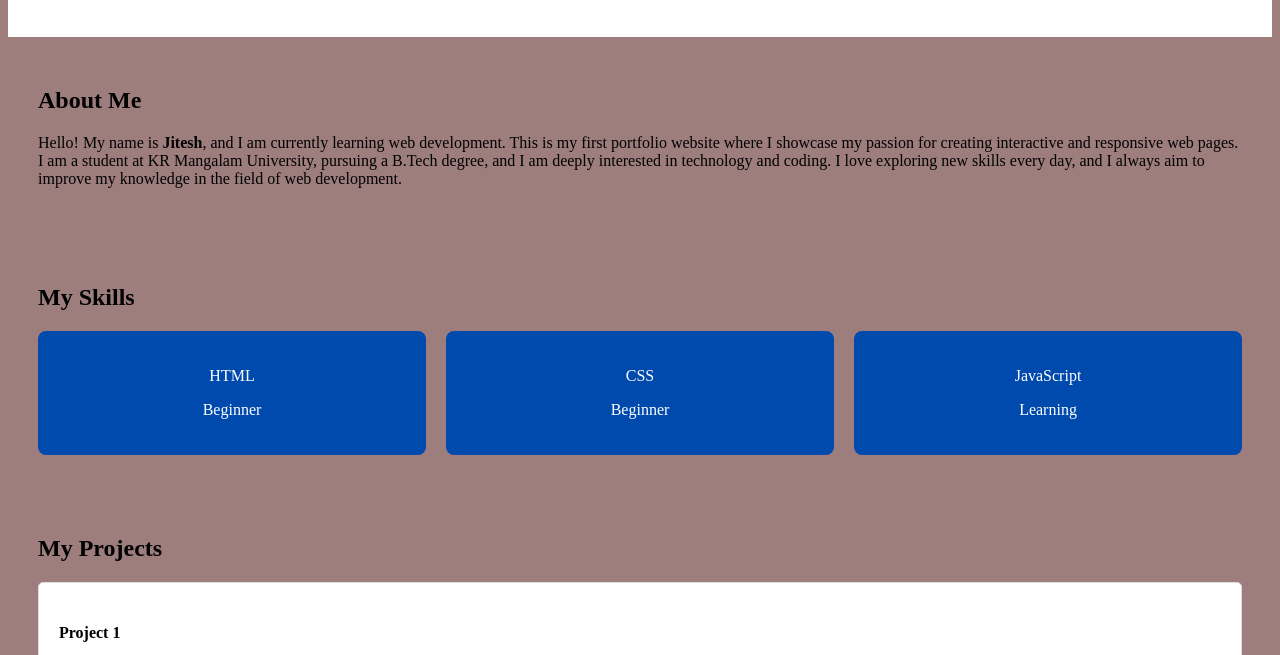
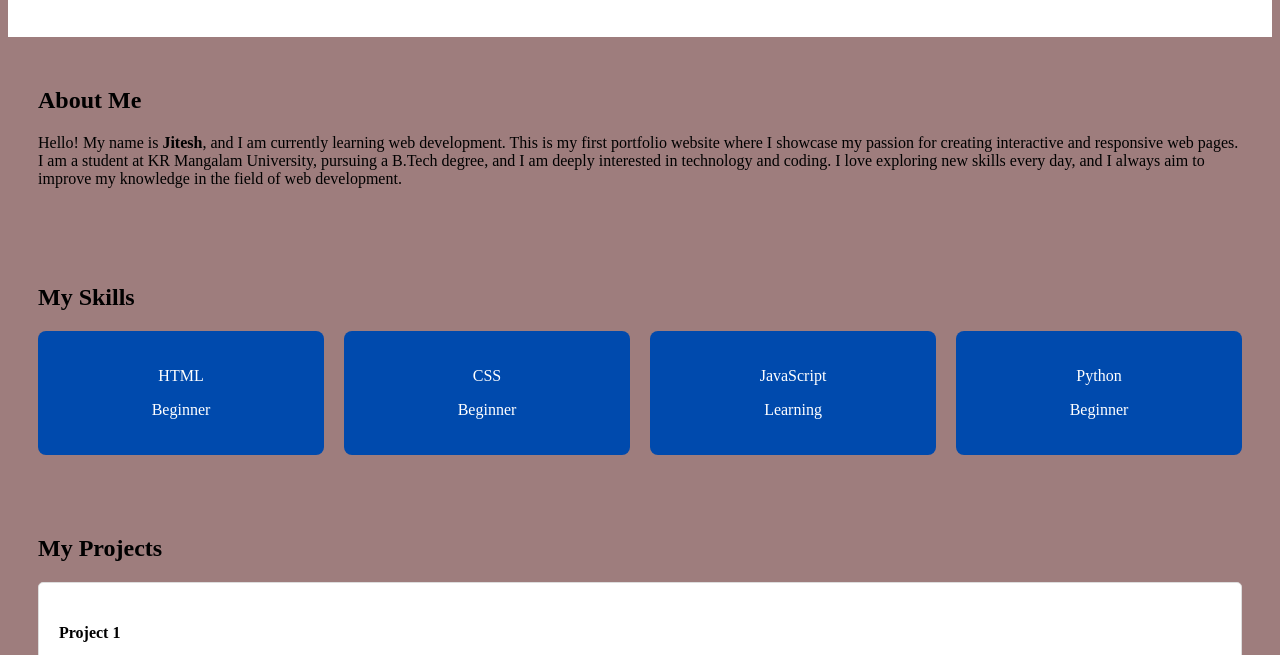
Before and after one commit to Jitesh596/Personal-portfolio, a plain HTML site: page index.html in a window 1280 px wide. Shown: the part 517-1172 px from the top of the page. Drawn offline with Linux system fonts and the light colour scheme.

Commit message:
Added Python skill to skills section

```diff
--- a/index.html
+++ b/index.html
@@ -46,6 +46,11 @@
         <p>JavaScript</p>
         <p class="level">Learning</p>
       </div>
+      <div class="skill-card">
+        <p>Python</p>
+        <p class="level">Beginner</p>
+      </div>
+
     </div>
   </section>
 
```
